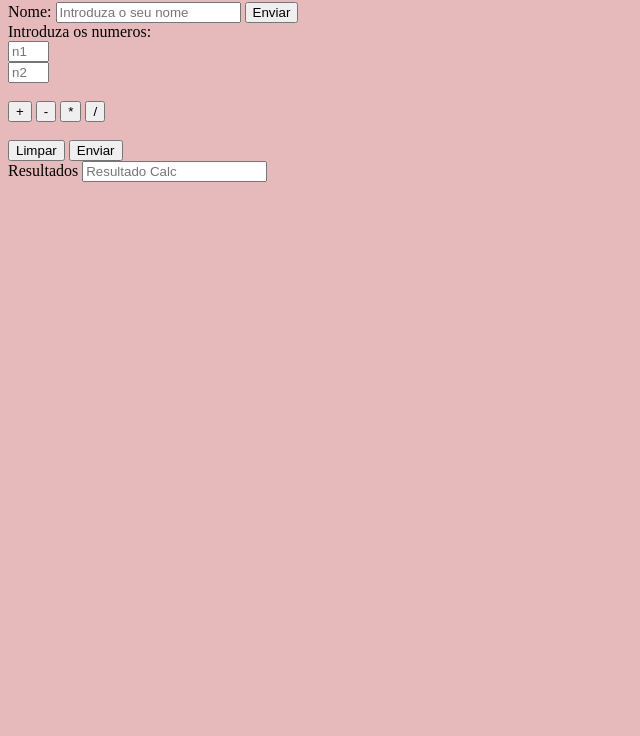
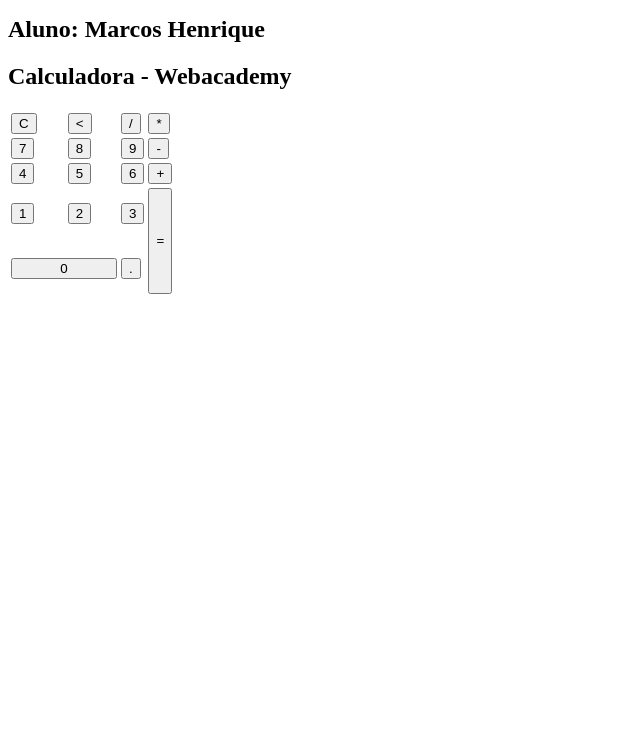
Before and after one commit to Marcos-cmd-henrique/Calculadora-em-HTML-CSS-E-JAVASCRIPT, a plain HTML site: page index2.html in a window 1280 px wide. Shown: the part 64-800 px from the top of the page, without its empty margins (0-640 px from the left). Drawn offline with Linux system fonts and the light colour scheme.

Commit message:
index2 html da calculadora

```diff
--- a/index2.html
+++ b/index2.html
@@ -1,59 +1,51 @@
-<html>
+<!DOCTYPE html>
+<html lang="pt-br">
 <head>
-      <title>Calculadora com FORM JS</title>
     <meta charset="UTF-8">
+    <meta http-equiv="X-UA-Compatible" content="IE=edge">
     <meta name="viewport" content="width=device-width, initial-scale=1.0">
-      <script src="js/calculadora.js"></script>
-      <style type="text/css">
-      body{
-         background: rgb(230, 186, 186) url(Image/mosaico.jpg) repeat;
-      }
-      </style>
-      <link href="estilos.css" rel="stylesheet" type="text/css">
+    <title>Calculadora</title>
+    <link rel="stylesheet" href="style.css">
+    <script src="calculadora.js"></script>
 </head>
 <body>
-   <form id="frm"  >
-      <div id="container">
-         <div id="topo">
-            <h1>Aula de Webacademy</h1>
-         </div>
-
-         <div id="menu">
-         </div>
-
-         <div id="left">
-            <div class="bloco">
-               <span>Nome:</span>
-               <input type="text" name="txtnome" placeholder="Introduza o seu nome">
-               <input id="enviar" type="button" value="Enviar" onClick="ola('Ola')">
-            </div>
-            <div class="bloco1">
-               <span>Introduza os numeros:</span><br>
-               <input type="text" size="2" name="n1" placeholder="n1"><br>
-               <input type="text" size="2"  name="n2" placeholder="n2"><br><br>
-               <input type="button" value="+" onClick="soma()">
-               <input type="button" value="-" onClick="subtracao('')">
-               <input type="button" value="*" onClick="multiplicacao('')">
-               <input type="button" value="/" onClick="divisao('')"><br><br>
-               <input type="button" value="Limpar" onClick="limpar()"/>
-               <input type="button" value="Enviar" onClick="ola('Ola')">
-            </div>
-            <div class="resultado">
-                <span>Resultados</span>
-                <input type="text" name="Resultado" placeholder="Resultado Calc">
-
+    <div class="fundo">
+        <h1>Professor: Victor Vieira</h1>
+        <h2>Aluno: Marcos Henrique</h2>
+        <div class="calculadora">
+            <h2>Calculadora - Webacademy</i></h2>
+            <p id="resultado"></p>
+                <table>
+                    <tr>
+                        <td><button class="botao" onclick="clean()">C</td>
+                        <td><button class="botao" onclick="back()"><</td>
+                        <td><button class="botao" onclick="insert('/')">/</button></td>
+                        <td><button class="botao" onclick="insert('*')">*</button></td>
+                    </tr>
+                    <tr>
+                        <td><button class="botao" onclick="insert('7')">7</button></td>
+                        <td><button class="botao" onclick="insert('8')">8</button></td>
+                        <td><button class="botao" onclick="insert('9')">9</button></td>
+                        <td><button class="botao" onclick="insert('-')">-</button></td>
+                    </tr>
+                    <tr>
+                        <td><button class="botao" onclick="insert('4')">4</button></td>
+                        <td><button class="botao" onclick="insert('5')">5</button></td>
+                        <td><button class="botao" onclick="insert('6')">6</button></td>
+                        <td><button class="botao" onclick="insert('+')">+</button></td>
+                    </tr>
+                    <tr>
+                        <td><button class="botao" onclick="insert('1')">1</button></td>
+                        <td><button class="botao" onclick="insert('2')">2</button></td>
+                        <td><button class="botao" onclick="insert('3')">3</button></td>
+                        <td rowspan="2"><button class="botao" style="height: 106px;" onclick="calcular()">=</button></td>
+                    </tr>
+                    <tr>
+                        <td colspan="2"><button class="botao" style="width: 106px;" onclick="insert('0')">0</button></td>
+                        <td><button class="botao" onclick="insert('.')">.</button></td>
+                    </tr>
+                </table>
         </div>
     </div>
-
-         <div id="right">
-            <img id="mario1" src="Image/VRC.jpg" alt=""/>
-            <img id="mario2" src="Image/VRC.jpg" alt=""/>
-         </div>
-
-         <div id="bottom">
-
-         </div>
-      </div>
-   </form>
 </body>
 </html>
```
Lines whose indentation alone changed are shown as unchanged.
